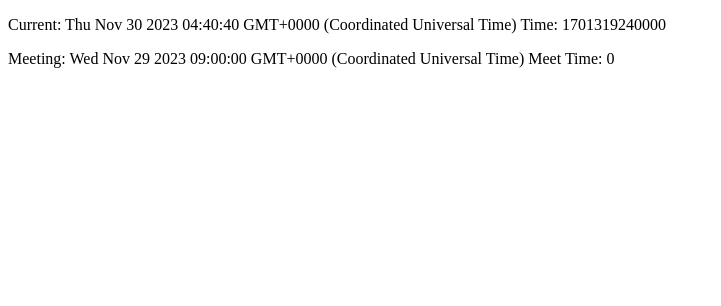
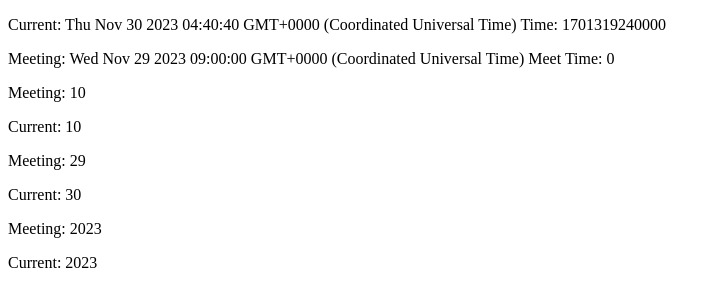
Before and after one commit to MrCreg/caw, a plain HTML site: page index.html in a window 1280 px wide. Shown: the whole page, without its empty margins (0-721 px from the left). Drawn offline with Linux system fonts and the light colour scheme.

Commit message:
Update index.html
timezone

```diff
--- a/index.html
+++ b/index.html
@@ -13,14 +13,14 @@
         var currentDate = new Date();
 
         const md = new Date("2023-11-29T09:00:00").getTimezoneOffset();
-        const meetingDate = new Date("2023-11-29T09:00:00");
+        var meetingDate = new Date("2023-11-29T09:00:00");
 
         var currentTime = currentDate.getTime();
 
-if (md != 0) {
-    //there is a timezone ofset inroduced, so fixit
-    fixedMeetingDate = meetingDate.getUTCDate();
-}
+        // If there is a timezone offset, adjust the meeting date
+        if (md !== 0) {
+            meetingDate = new Date(meetingDate.getTime() - md * 60 * 1000);
+        }
 
         // Function to display output on the HTML page
         function displayOutput(output) {
@@ -30,13 +30,12 @@ if (md != 0) {
 
         displayOutput("Current: " + currentDate + " Time: " + currentTime);
         displayOutput("Meeting: " + meetingDate + " Meet Time: " + md);
-        displayOutput("Fixed Meeting: " + fixedMeetingDate + " Meet Time: " + md);
-        displayOutput("Meeting: " + meetingDate.getMonth());
-        displayOutput("Current: " + currentDate.getMonth());
-        displayOutput("Meeting: " + meetingDate.getDate());
-        displayOutput("Current: " + currentDate.getDate());
-        displayOutput("Meeting: " + meetingDate.getFullYear());
-        displayOutput("Current: " + currentDate.getFullYear());
+        displayOutput("Meeting: " + meetingDate.getUTCMonth());
+        displayOutput("Current: " + currentDate.getUTCMonth());
+        displayOutput("Meeting: " + meetingDate.getUTCDate());
+        displayOutput("Current: " + currentDate.getUTCDate());
+        displayOutput("Meeting: " + meetingDate.getUTCFullYear());
+        displayOutput("Current: " + currentDate.getUTCFullYear());
     </script>
 
 </body>
```
